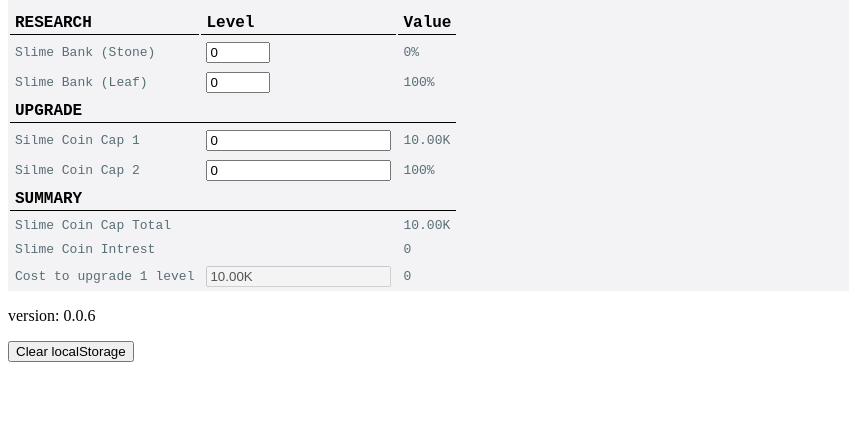
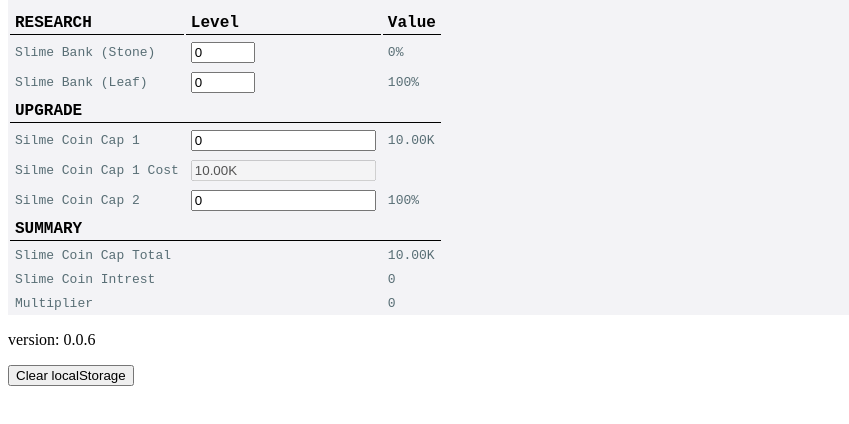
Before and after one commit to PR0CESSUS/ieh2calc, a plain HTML site: page index.html in a window 1280 px wide. Shown: the part 116-540 px from the top of the page, without its empty margins (0-849 px from the left). Drawn offline with Linux system fonts and the light colour scheme.

Commit message:
UI changes

```diff
--- a/index.html
+++ b/index.html
@@ -46,6 +46,11 @@
                     <td id="slime-bank-upgrade-slime-coin-cap-1-value">$value</td>
                 </tr>
                 <tr>
+                    <td>Silme Coin Cap 1 Cost</td>
+                    <td><form><input type="text" id="slime-bank-upgrade-slime-coin-cap-1-cost" disabled="true" value="10000" onchange="Slime_Bank_Upgrade_Slime_Coin_Cap_1_Cost(this.value)"></form></td>
+                    <!-- <td id="slime-bank-optimiser">$value</td> -->
+                </tr>
+                <tr>
                     <td>Silme Coin Cap 2</td>
                     <td><form><input type="text" id="slime-bank-upgrade-slime-coin-cap-2-level" value="0" onchange="Upgrade_Slime_Bank_Gold_Cap_2(this.value)"></form></td>
                     <td id="slime-bank-upgrade-slime-coin-cap-2-value">$value</td>
@@ -63,8 +68,7 @@
                     <td id="slime-bank-intrest">$value</td>
                 </tr>
                 <tr>
-                    <td>Cost to upgrade 1 level</td>
-                    <td><form><input type="text" id="slime-bank-upgrade-slime-coin-cap-1-cost" disabled="true" value="10000" onchange="Slime_Bank_Upgrade_Slime_Coin_Cap_1_Cost(this.value)"></form></td>
+                    <td colspan="2">Multiplier</td>
                     <td id="slime-bank-optimiser">$value</td>
                 </tr>
             </table>
--- a/script.js
+++ b/script.js
@@ -21,9 +21,9 @@ function load() {
       Upgrade_Slime_Bank_Gold_Cap_2(localStorage.getItem('slime-bank-upgrade-slime-coin-cap-2-level'));
     } else {Upgrade_Slime_Bank_Gold_Cap_2(0);}
 
-    if (localStorage.getItem('slime-bank-upgrade-slime-coin-cap-1-cost')) {
-      document.getElementById('slime-bank-upgrade-slime-coin-cap-1-cost').value = localStorage.getItem('slime-bank-upgrade-slime-coin-cap-1-cost');
-    } else {}
+    // if (localStorage.getItem('slime-bank-upgrade-slime-coin-cap-1-cost')) {
+    //   document.getElementById('slime-bank-upgrade-slime-coin-cap-1-cost').value = localStorage.getItem('slime-bank-upgrade-slime-coin-cap-1-cost');
+    // } else {}
 
     // regex.replace();
   // 14.63K
@@ -104,9 +104,11 @@ function Slime_Bank_Optimiser() {
   slime_coin_cap_1_level = localStorage.getItem('slime-bank-upgrade-slime-coin-cap-1-level');
   intrest = localStorage.getItem('slime-bank-intrest') - localStorage.getItem('slime-bank-intrest') * 0.1;
 
-    if (slime_coin_cap_1_level >= 100000000) {slime_coin_cap_1_cost = 100000000000000;} // 100T
-    else if (slime_coin_cap_1_level >= 50000000) {slime_coin_cap_1_cost = 10000000000000;} // 10T
-    else if (slime_coin_cap_1_level >= 10000000) {slime_coin_cap_1_cost = 1000000000000;} // 1T
+    if (slime_coin_cap_1_level >= 1000000000) {slime_coin_cap_1_cost =     10000000000000000;} // 1.00+E16
+    else if (slime_coin_cap_1_level >= 500000000) {slime_coin_cap_1_cost = 1000000000000000;} // 1.00+E15
+    else if (slime_coin_cap_1_level >= 100000000) {slime_coin_cap_1_cost = 100000000000000;} // 100T
+    else if (slime_coin_cap_1_level >= 50000000) {slime_coin_cap_1_cost =  10000000000000;} // 10T
+    else if (slime_coin_cap_1_level >= 10000000) {slime_coin_cap_1_cost =  1000000000000;} // 1T
     else { slime_coin_cap_1_cost = 10000;} // need to find solution for less than 10M upgrades
 
   document.getElementById('slime-bank-upgrade-slime-coin-cap-1-cost').value = convert(slime_coin_cap_1_cost);
```
